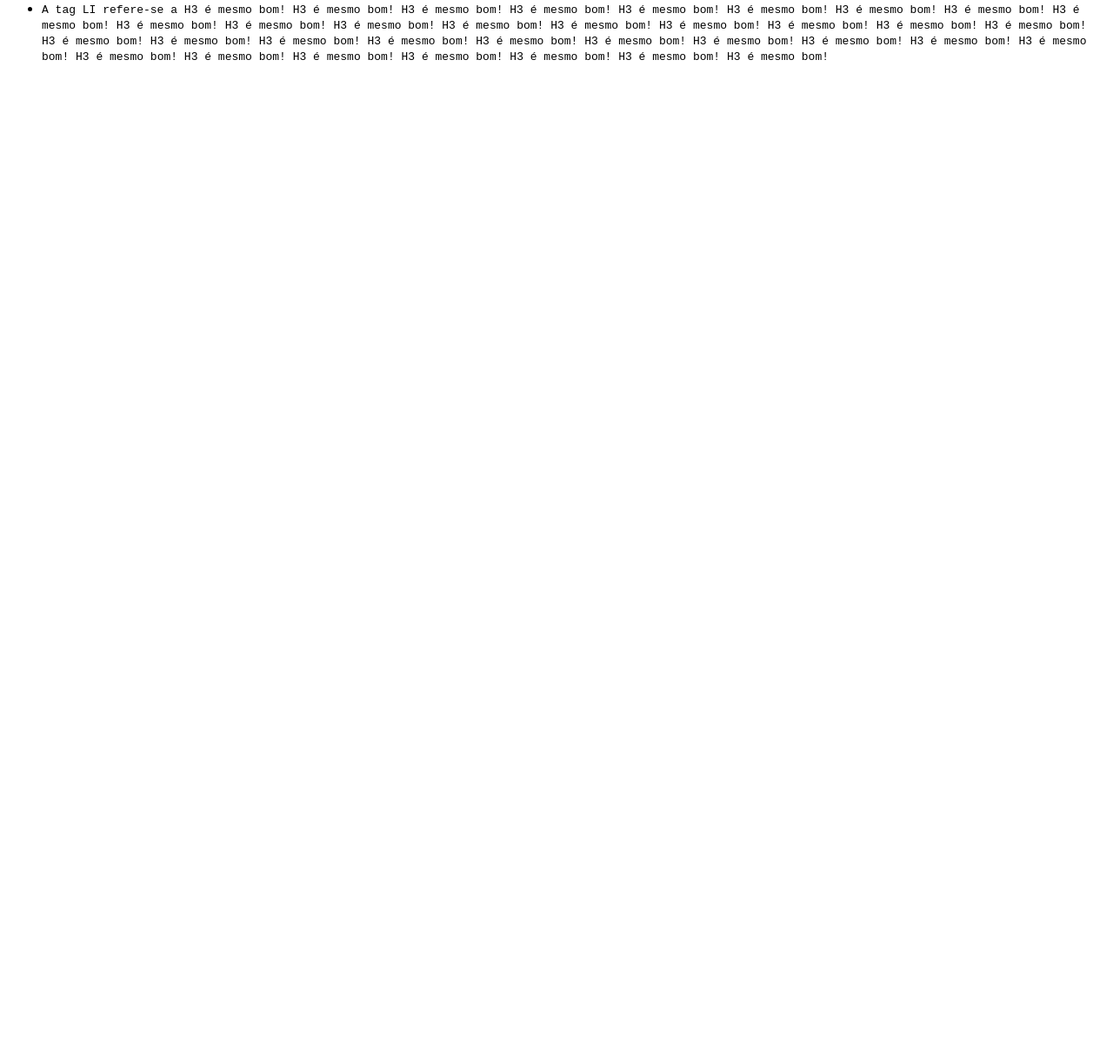
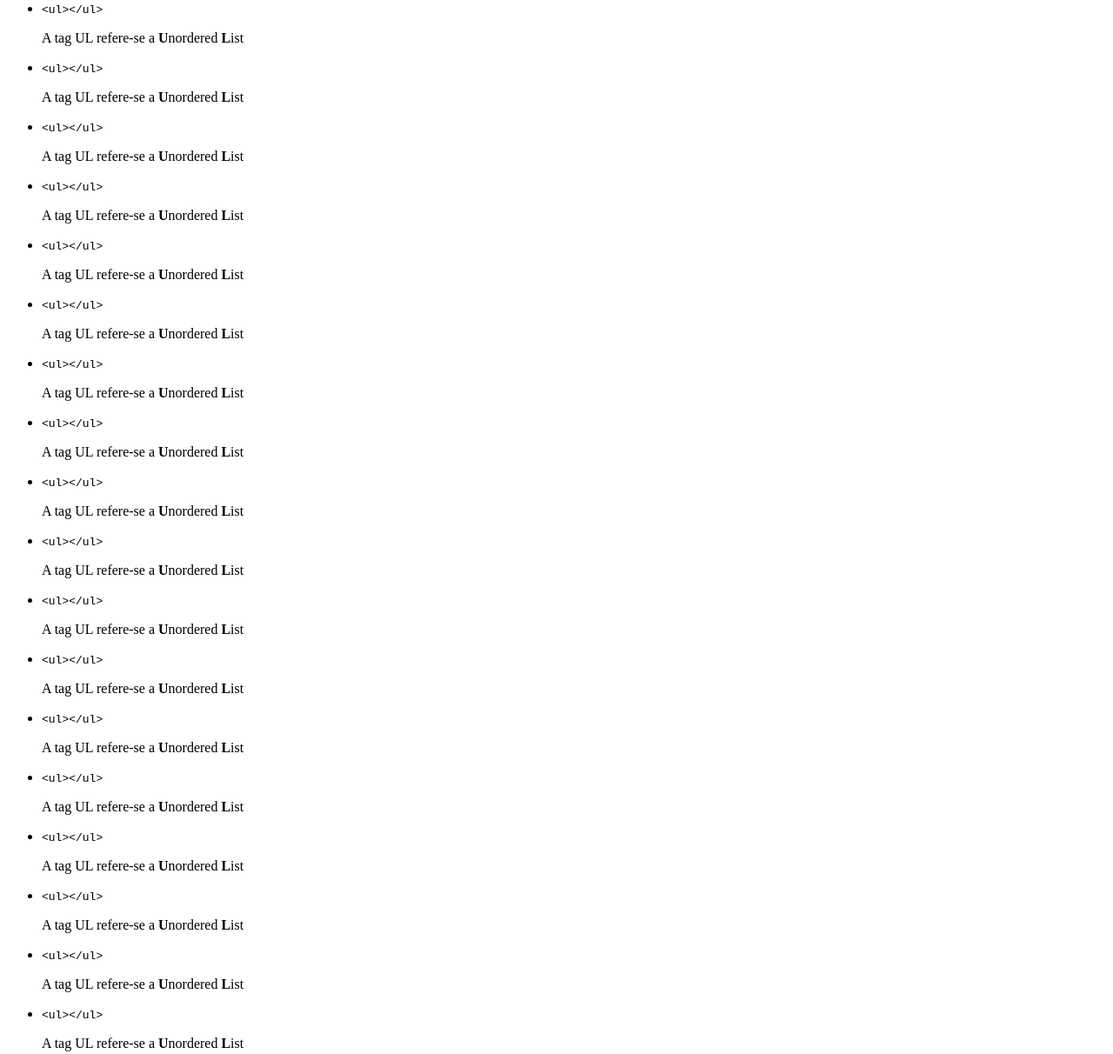
Before and after one commit to Almeida394/1_proj, a plain HTML site: page index.html in a window 1280 px wide. Shown: the part 235-1447 px from the top of the page at 87% size. Before the commit the page ends 800 px from the top, so only its background shows below. Drawn offline with Linux system fonts and the light colour scheme.

Commit message:
alterei o index.html

```diff
--- a/index.html
+++ b/index.html
@@ -26,113 +26,267 @@
             </li>
             <li>
                 <code>
-                        A tag LI refere-se a
+                        &lt;ul&gt;&lt;/ul&gt;
                 </code>
+                <p>
+                    A tag UL refere-se a <b>U</b>nordered <b>L</b>ist
+                </p>
+            </li>
+            <li>
                 <code>
-                        H3 é mesmo bom!
+                        &lt;ul&gt;&lt;/ul&gt;
                 </code>
+                <p>
+                    A tag UL refere-se a <b>U</b>nordered <b>L</b>ist
+                </p>
+            </li>
+            <li>
                 <code>
-                        H3 é mesmo bom!
+                        &lt;ul&gt;&lt;/ul&gt;
                 </code>
+                <p>
+                    A tag UL refere-se a <b>U</b>nordered <b>L</b>ist
+                </p>
+            </li>
+            <li>
                 <code>
-                        H3 é mesmo bom!
+                        &lt;ul&gt;&lt;/ul&gt;
                 </code>
+                <p>
+                    A tag UL refere-se a <b>U</b>nordered <b>L</b>ist
+                </p>
+            </li>
+            <li>
                 <code>
-                        H3 é mesmo bom!
+                        &lt;ul&gt;&lt;/ul&gt;
                 </code>
+                <p>
+                    A tag UL refere-se a <b>U</b>nordered <b>L</b>ist
+                </p>
+            </li>
+            <li>
                 <code>
-                        H3 é mesmo bom!
+                        &lt;ul&gt;&lt;/ul&gt;
                 </code>
+                <p>
+                    A tag UL refere-se a <b>U</b>nordered <b>L</b>ist
+                </p>
+            </li>
+            <li>
                 <code>
-                        H3 é mesmo bom!
+                        &lt;ul&gt;&lt;/ul&gt;
                 </code>
+                <p>
+                    A tag UL refere-se a <b>U</b>nordered <b>L</b>ist
+                </p>
+            </li>
+            <li>
                 <code>
-                        H3 é mesmo bom!
+                        &lt;ul&gt;&lt;/ul&gt;
                 </code>
+                <p>
+                    A tag UL refere-se a <b>U</b>nordered <b>L</b>ist
+                </p>
+            </li>
+            <li>
                 <code>
-                        H3 é mesmo bom!
+                        &lt;ul&gt;&lt;/ul&gt;
                 </code>
+                <p>
+                    A tag UL refere-se a <b>U</b>nordered <b>L</b>ist
+                </p>
+            </li>
+            <li>
                 <code>
-                        H3 é mesmo bom!
+                        &lt;ul&gt;&lt;/ul&gt;
                 </code>
+                <p>
+                    A tag UL refere-se a <b>U</b>nordered <b>L</b>ist
+                </p>
+            </li>
+            <li>
                 <code>
-                        H3 é mesmo bom!
+                        &lt;ul&gt;&lt;/ul&gt;
                 </code>
+                <p>
+                    A tag UL refere-se a <b>U</b>nordered <b>L</b>ist
+                </p>
+            </li>
+            <li>
                 <code>
-                        H3 é mesmo bom!
+                        &lt;ul&gt;&lt;/ul&gt;
                 </code>
+                <p>
+                    A tag UL refere-se a <b>U</b>nordered <b>L</b>ist
+                </p>
+            </li>
+            <li>
                 <code>
-                        H3 é mesmo bom!
+                        &lt;ul&gt;&lt;/ul&gt;
                 </code>
+                <p>
+                    A tag UL refere-se a <b>U</b>nordered <b>L</b>ist
+                </p>
+            </li>
+            <li>
                 <code>
-                        H3 é mesmo bom!
+                        &lt;ul&gt;&lt;/ul&gt;
                 </code>
+                <p>
+                    A tag UL refere-se a <b>U</b>nordered <b>L</b>ist
+                </p>
+            </li>
+            <li>
                 <code>
-                        H3 é mesmo bom!
+                        &lt;ul&gt;&lt;/ul&gt;
                 </code>
+                <p>
+                    A tag UL refere-se a <b>U</b>nordered <b>L</b>ist
+                </p>
+            </li>
+            <li>
                 <code>
-                        H3 é mesmo bom!
+                        &lt;ul&gt;&lt;/ul&gt;
                 </code>
+                <p>
+                    A tag UL refere-se a <b>U</b>nordered <b>L</b>ist
+                </p>
+            </li>
+            <li>
                 <code>
-                        H3 é mesmo bom!
+                        &lt;ul&gt;&lt;/ul&gt;
                 </code>
+                <p>
+                    A tag UL refere-se a <b>U</b>nordered <b>L</b>ist
+                </p>
+            </li>
+            <li>
                 <code>
-                        H3 é mesmo bom!
+                        &lt;ul&gt;&lt;/ul&gt;
                 </code>
+                <p>
+                    A tag UL refere-se a <b>U</b>nordered <b>L</b>ist
+                </p>
+            </li>
+            <li>
                 <code>
-                        H3 é mesmo bom!
+                        &lt;ul&gt;&lt;/ul&gt;
                 </code>
+                <p>
+                    A tag UL refere-se a <b>U</b>nordered <b>L</b>ist
+                </p>
+            </li>
+            <li>
                 <code>
-                        H3 é mesmo bom!
+                        &lt;ul&gt;&lt;/ul&gt;
                 </code>
+                <p>
+                    A tag UL refere-se a <b>U</b>nordered <b>L</b>ist
+                </p>
+            </li>
+            <li>
                 <code>
-                        H3 é mesmo bom!
+                        &lt;ul&gt;&lt;/ul&gt;
                 </code>
+                <p>
+                    A tag UL refere-se a <b>U</b>nordered <b>L</b>ist
+                </p>
+            </li>
+            <li>
                 <code>
-                        H3 é mesmo bom!
+                        &lt;ul&gt;&lt;/ul&gt;
                 </code>
+                <p>
+                    A tag UL refere-se a <b>U</b>nordered <b>L</b>ist
+                </p>
+            </li>
+            <li>
                 <code>
-                        H3 é mesmo bom!
+                        &lt;ul&gt;&lt;/ul&gt;
                 </code>
+                <p>
+                    A tag UL refere-se a <b>U</b>nordered <b>L</b>ist
+                </p>
+            </li>
+            <li>
                 <code>
-                        H3 é mesmo bom!
+                        &lt;ul&gt;&lt;/ul&gt;
                 </code>
+                <p>
+                    A tag UL refere-se a <b>U</b>nordered <b>L</b>ist
+                </p>
+            </li>
+            <li>
                 <code>
-                        H3 é mesmo bom!
+                        &lt;ul&gt;&lt;/ul&gt;
                 </code>
+                <p>
+                    A tag UL refere-se a <b>U</b>nordered <b>L</b>ist
+                </p>
+            </li>
+            <li>
                 <code>
-                        H3 é mesmo bom!
+                        &lt;ul&gt;&lt;/ul&gt;
                 </code>
+                <p>
+                    A tag UL refere-se a <b>U</b>nordered <b>L</b>ist
+                </p>
+            </li>
+            <li>
                 <code>
-                        H3 é mesmo bom!
+                        &lt;ul&gt;&lt;/ul&gt;
                 </code>
+                <p>
+                    A tag UL refere-se a <b>U</b>nordered <b>L</b>ist
+                </p>
+            </li>
+            <li>
                 <code>
-                        H3 é mesmo bom!
+                        &lt;ul&gt;&lt;/ul&gt;
                 </code>
+                <p>
+                    A tag UL refere-se a <b>U</b>nordered <b>L</b>ist
+                </p>
+            </li>
+            <li>
                 <code>
-                        H3 é mesmo bom!
+                        &lt;ul&gt;&lt;/ul&gt;
                 </code>
+                <p>
+                    A tag UL refere-se a <b>U</b>nordered <b>L</b>ist
+                </p>
+            </li>
+            <li>
                 <code>
-                        H3 é mesmo bom!
+                        &lt;ul&gt;&lt;/ul&gt;
                 </code>
+                <p>
+                    A tag UL refere-se a <b>U</b>nordered <b>L</b>ist
+                </p>
+            </li>
+            <li>
                 <code>
-                        H3 é mesmo bom!
+                        &lt;ul&gt;&lt;/ul&gt;
                 </code>
+                <p>
+                    A tag UL refere-se a <b>U</b>nordered <b>L</b>ist
+                </p>
+            </li>
+            <li>
                 <code>
-                        H3 é mesmo bom!
+                        &lt;ul&gt;&lt;/ul&gt;
                 </code>
+                <p>
+                    A tag UL refere-se a <b>U</b>nordered <b>L</b>ist
+                </p>
+            </li>
+            <li>
                 <code>
-                        H3 é mesmo bom!
+                        &lt;ul&gt;&lt;/ul&gt;
                 </code>
-                <code>
-                        H3 é mesmo bom!
-                </code>
-                <code>
-                        H3 é mesmo bom!
-                </code>
-                <code>
-                        H3 é mesmo bom!
-                </code>
+                <p>
+                    A tag UL refere-se a <b>U</b>nordered <b>L</b>ist
+                </p>
             </li>
         </ul>
 </body>
```
